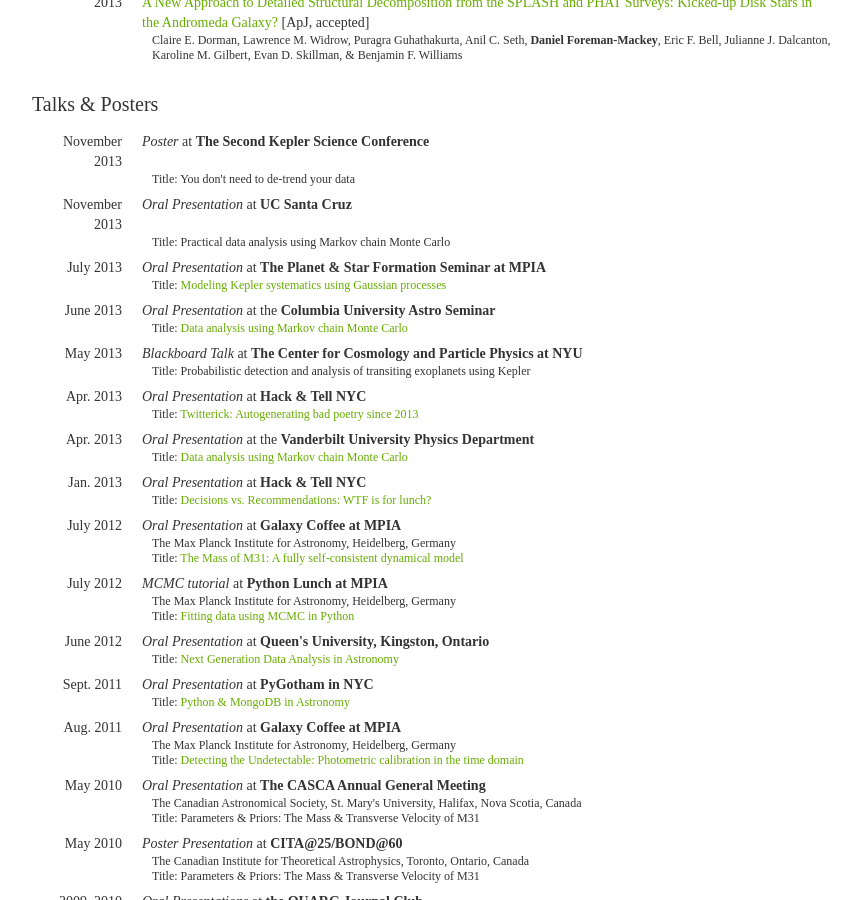
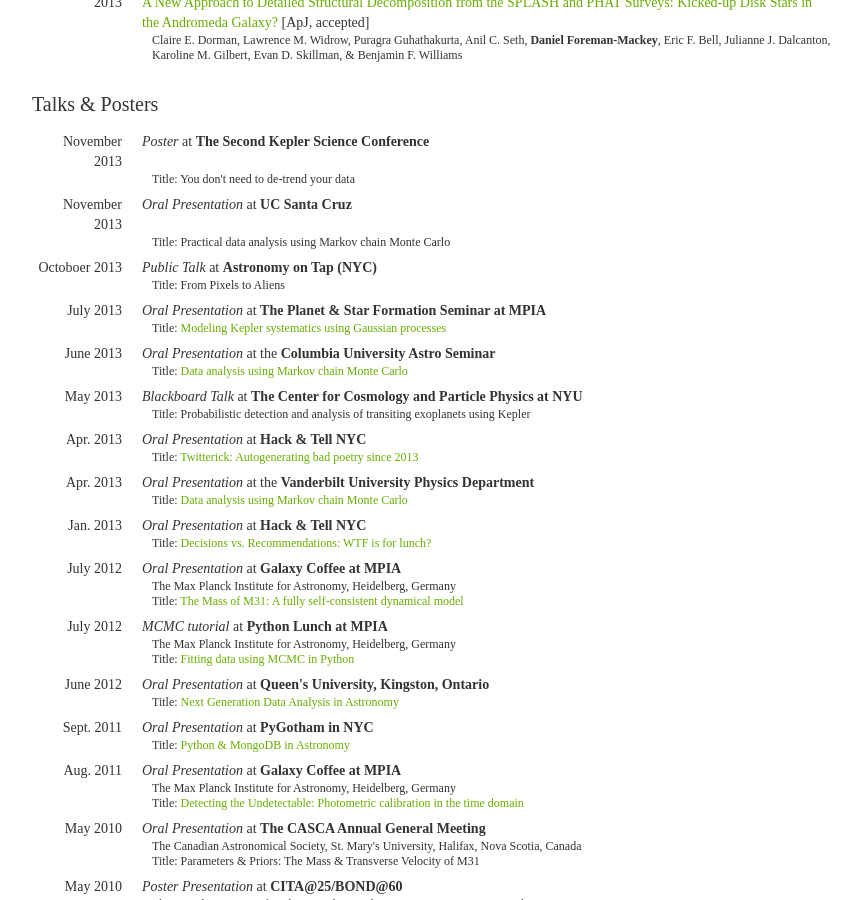
Before and after one commit to dfm/dfm.github.com, a Jekyll site: the page cv/index.html, which Jekyll copies as it is, in a window 1280 px wide and 900 px high, scrolled down 1525 px. Shown: the whole window, without its empty margins (208-1069 px from the left). Built offline with Jekyll 4.4.1, drawn with Linux system fonts in a browser that asks for light colours; comment, search, counter and statistics services are not loaded.

Commit message:
Updating CV

```diff
--- a/cv/index.html
+++ b/cv/index.html
@@ -289,6 +289,14 @@
                     </span>
                 </li>
                 <li>
+                    <span class="date">Octoboer 2013</span>
+                    <span class="position">Public Talk</span> at
+                    <span class="institute">Astronomy on Tap (NYC)</span>
+                    <span class="meta">
+                        Title: From Pixels to Aliens
+                    </span>
+                </li>
+                <li>
                     <span class="date">July 2013</span>
                     <span class="position">Oral Presentation</span> at
                     <span class="institute">The Planet &amp; Star Formation Seminar at MPIA</span>
```
